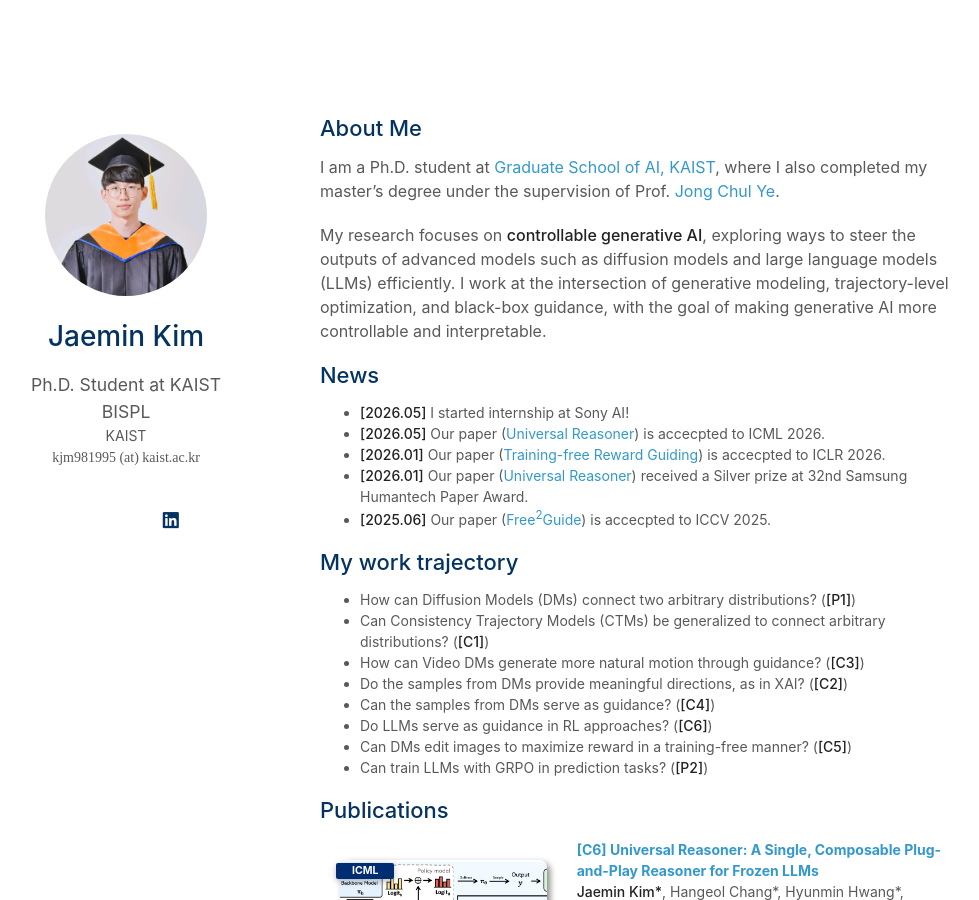
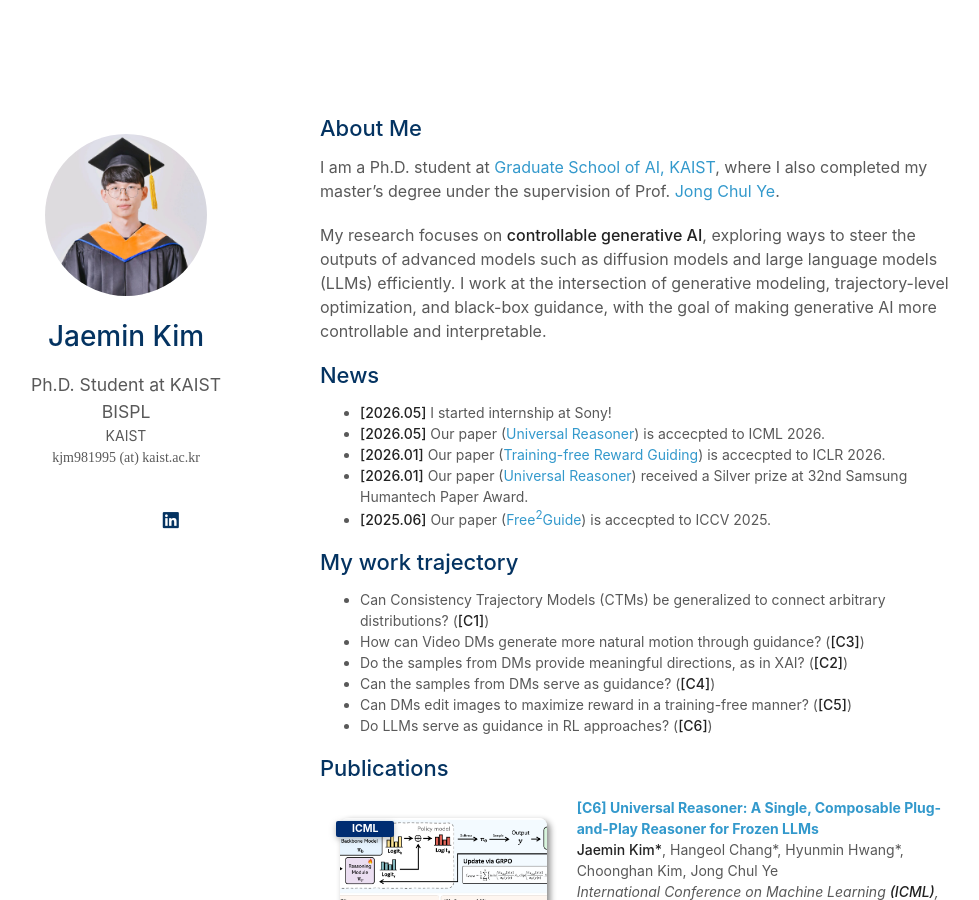
Before and after one commit to kjm981995/kjm981995.github.io, a Jekyll site: the page built from index.md, in a window 1280 px wide and 900 px high. Shown: the whole window, without its empty margins (150-1129 px from the left). Built offline with Jekyll 4.4.1, drawn with Linux system fonts in a browser that asks for light colours; a style sheet for code colours, icons or effects is not loaded; our own code applies the rules of GitHub Pages for plain Markdown files.

Commit message:
Update index.md

```diff
--- a/index.md
+++ b/index.md
@@ -14,7 +14,7 @@ My research focuses on <strong>controllable generative AI</strong>, exploring wa
 
 ## News
 
-- **[2026.05]** I started internship at Sony AI!
+- **[2026.05]** I started internship at Sony!
 - **[2026.05]** Our paper (<a href="https://arxiv.org/abs/2505.19075">Universal Reasoner</a>) is accecpted to ICML 2026.
 - **[2026.01]** Our paper (<a href="https://arxiv.org/abs/2509.25845">Training-free Reward Guiding</a>) is accecpted to ICLR 2026.
 - **[2026.01]** Our paper (<a href="https://arxiv.org/abs/2505.19075">Universal Reasoner</a>) received a Silver prize at 32nd Samsung Humantech Paper Award.
@@ -25,14 +25,12 @@ My research focuses on <strong>controllable generative AI</strong>, exploring wa
 
 ## My work trajectory
 
-- How can Diffusion Models (DMs) connect two arbitrary distributions? (**[P1]**)
 - Can Consistency Trajectory Models (CTMs) be generalized to connect arbitrary distributions? (**[C1]**)
 - How can Video DMs generate more natural motion through guidance? (**[C3]**)
 - Do the samples from DMs provide meaningful directions, as in XAI? (**[C2]**)
 - Can the samples from DMs serve as guidance? (**[C4]**)
+- Can DMs edit images to maximize reward in a training-free manner? (**[C5]**)
 - Do LLMs serve as guidance in RL approaches? (**[C6]**)
-- Can DMs edit images to maximize reward in a training-free manner? (**[C5]**)
-- Can train LLMs with GRPO in prediction tasks? (**[P2]**)
 
 {% include_relative _includes/publications.md %}
 
```
